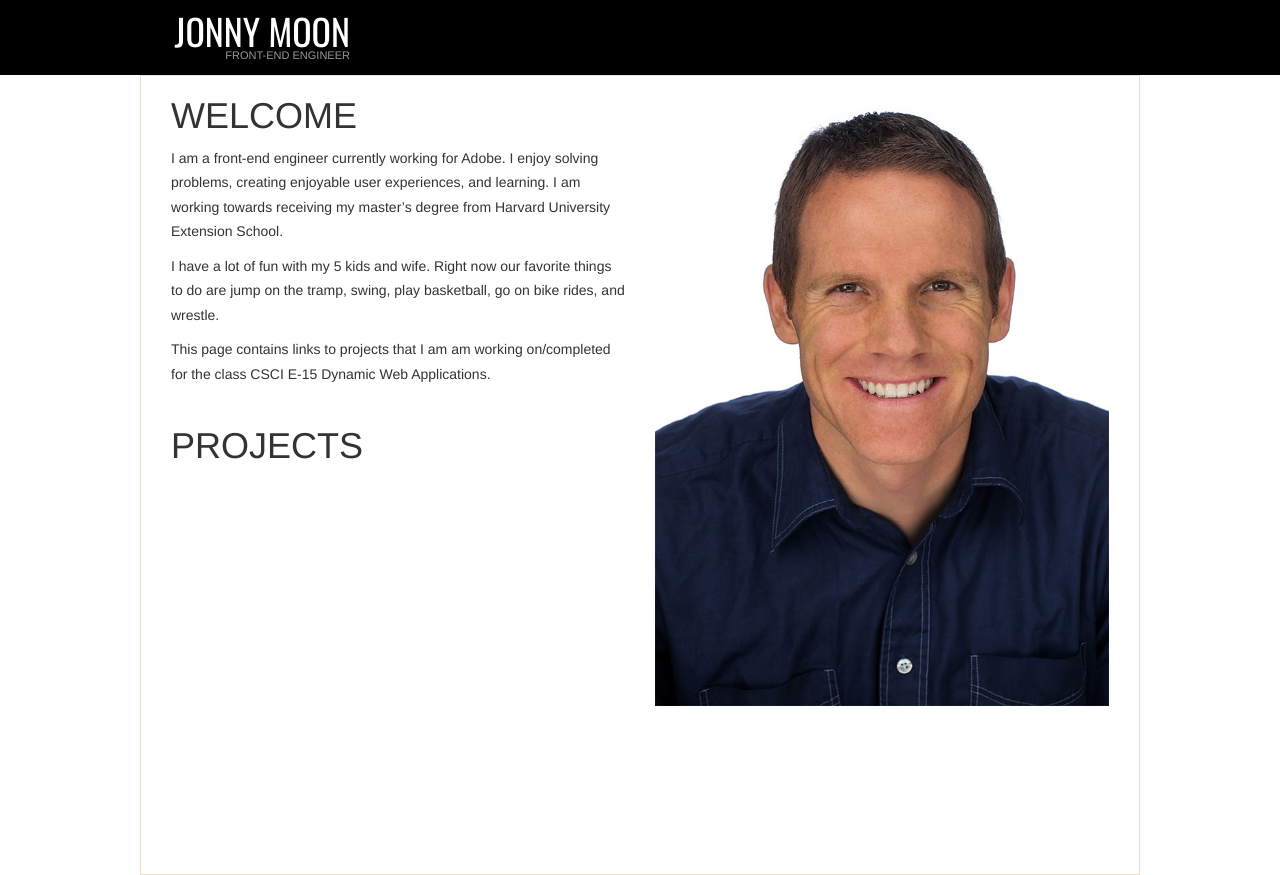
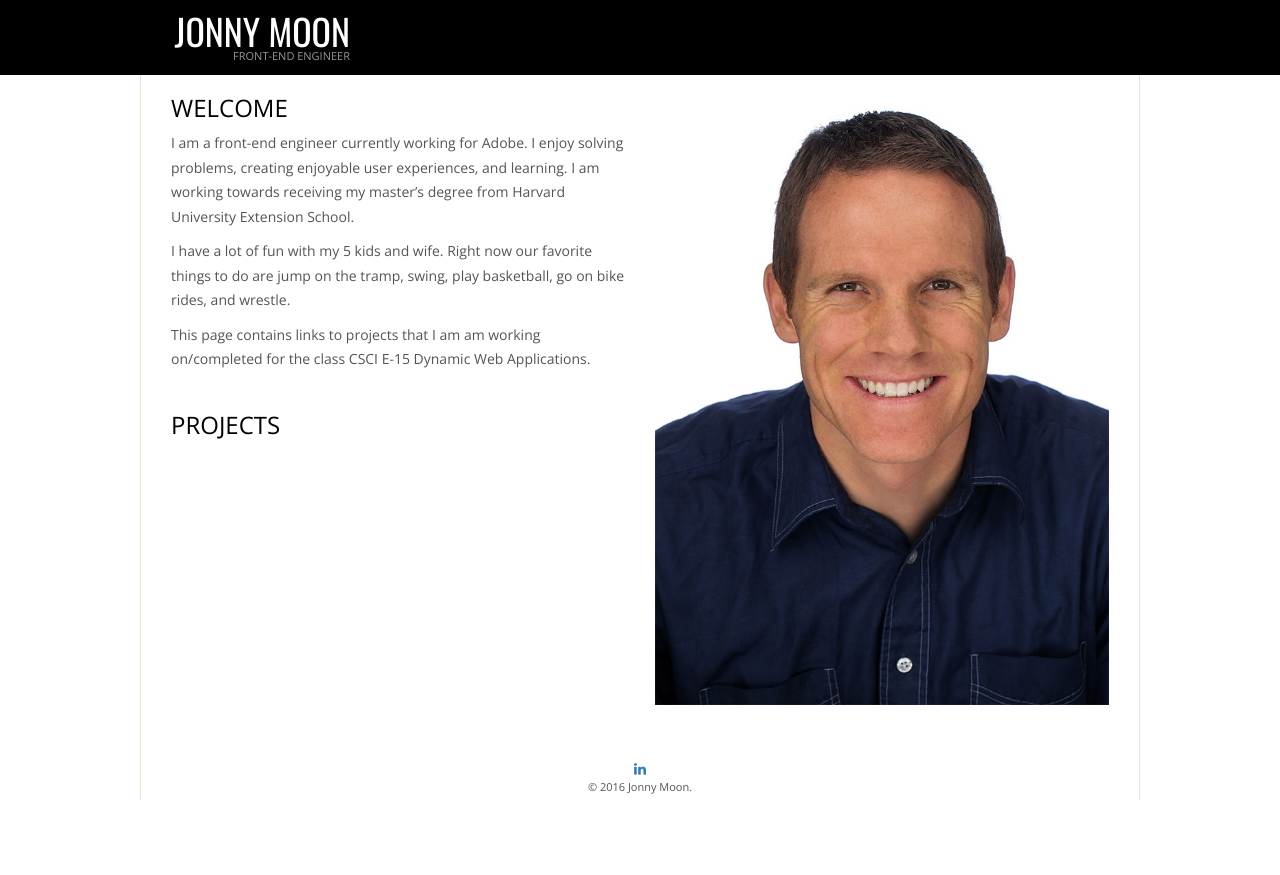
Before and after one commit to jonnydmoon/p1, a plain HTML site: page index.html in a window 1280 px wide. After the commit the page ends 800 px from the top, so only its background shows below. Drawn offline with nearby package versions, Linux system fonts and the light colour scheme.

Commit message:
Fixed the main content to not force a scroll bar. Added a footer Added link to linkedin.

```diff
--- a/index.html
+++ b/index.html
@@ -5,9 +5,11 @@
 	<meta charset="UTF-8">
 	<meta name="viewport" content="width=device-width, initial-scale=1">
 	<title>Jonny Moon Portfolio</title>
-	<link rel="stylesheet" href="stylesheet.css" type="text/css">
+
 	<link href="https://fonts.googleapis.com/css?family=Open+Sans:300,400,700|Oswald" rel="stylesheet">
 	<link rel="stylesheet" href="https://maxcdn.bootstrapcdn.com/bootstrap/3.3.7/css/bootstrap.min.css" integrity="sha384-BVYiiSIFeK1dGmJRAkycuHAHRg32OmUcww7on3RYdg4Va+PmSTsz/K68vbdEjh4u" crossorigin="anonymous">
+	<link rel="stylesheet" href="stylesheet.css" type="text/css">
+	<link href="https://maxcdn.bootstrapcdn.com/font-awesome/4.6.3/css/font-awesome.min.css" rel="stylesheet" integrity="sha384-T8Gy5hrqNKT+hzMclPo118YTQO6cYprQmhrYwIiQ/3axmI1hQomh7Ud2hPOy8SP1" crossorigin="anonymous">
 
 
 </head>
@@ -43,7 +45,15 @@
 			<div class="col-sm-6">
 				<img src="images/profile.jpg" class="img-responsive" />
 			</div>
+
+			<footer>
+				<a href="http://www.linkedin.com/in/jonnymoon"><i class="fa fa-linkedin" aria-hidden="true"></i></a>
+				<div class='copyright'>
+					&copy; <script>document.write(new Date().getFullYear())</script> Jonny Moon.
+				</div>
+			</footer>
 		</div>
+
 	</div>
 
 
--- a/stylesheet.css
+++ b/stylesheet.css
@@ -1,6 +1,32 @@
+html, body {
+	height: 100%;
+	margin:0px;
+}
+
 body {
 	font-family: 'Open Sans', sans-serif;
 	color: #545454;
+}
+
+.main-content {
+	border: solid 1px #e9dfd0;
+	border-top:none;
+	border-bottom:none;
+	min-height: calc(100vh - 75px);
+	position:relative;
+	padding-bottom:50px;
+}
+
+footer{
+	position:absolute;
+	bottom:5px;
+	text-align:center;
+	left:0;
+	right:0;
+}
+
+.copyright{
+	font-size:11px;
 }
 
 .logo {
@@ -28,10 +54,7 @@ body {
 	background-color: black;
 }
 
-.main-content {
-	border: solid 1px #e9dfd0;
-	min-height: calc(100vh);
-}
+
 
 h1 {
 	font-size: 24px;
```
